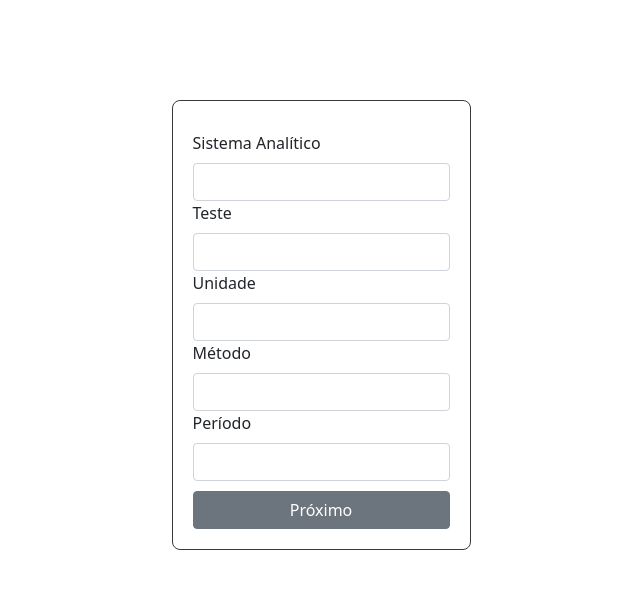
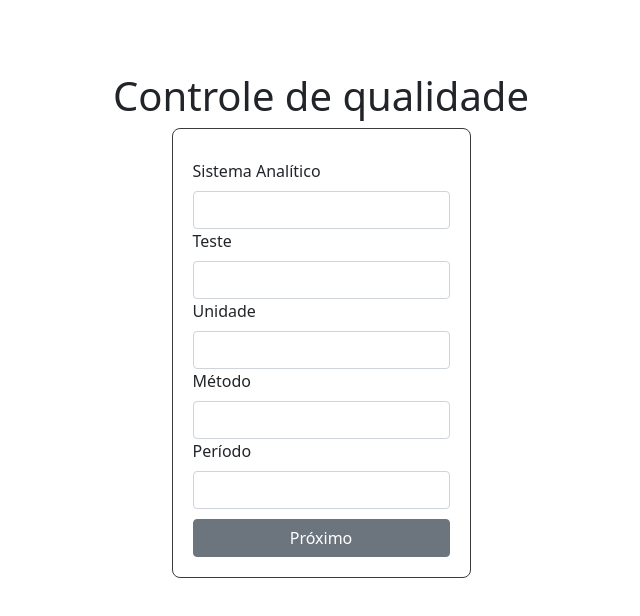
Before and after one commit to adrianomonteiroweb/westgard-system, a React (Create React App) app: page / in a window 1280 px wide. Shown: the top 616 px of the page, without its empty margins (319-959 px from the left). Built offline with nearby package versions, Linux system fonts and the light colour scheme.

Commit message:
new: title

```diff
--- a/src/App.css
+++ b/src/App.css
@@ -1,7 +1,8 @@
 .App {
   align-items: center;
   display: flex;
+  flex-direction: column;
+  height: 650px;
   justify-content: center;
-  height: 650px;
   padding: 20px;
 }
--- a/src/App.js
+++ b/src/App.js
@@ -7,6 +7,9 @@ import './App.css';
 function App() {
   return (
     <div className='App'>
+      <div>
+        <h1>Controle de qualidade</h1>
+      </div>
     <Router>
       <Routes>
         <Route path='/' element={[<AnaliticSystemPage />]} />
```
